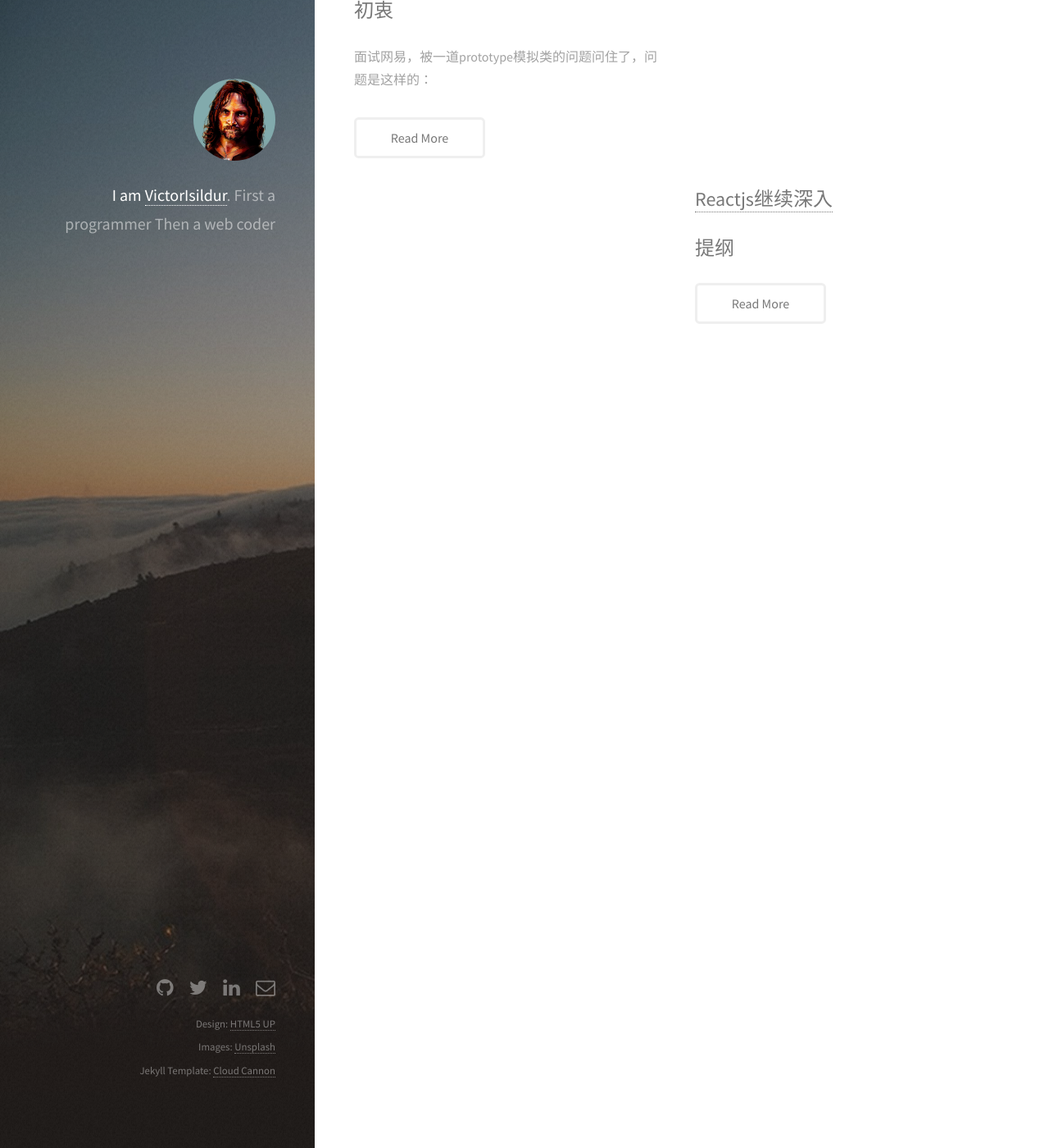
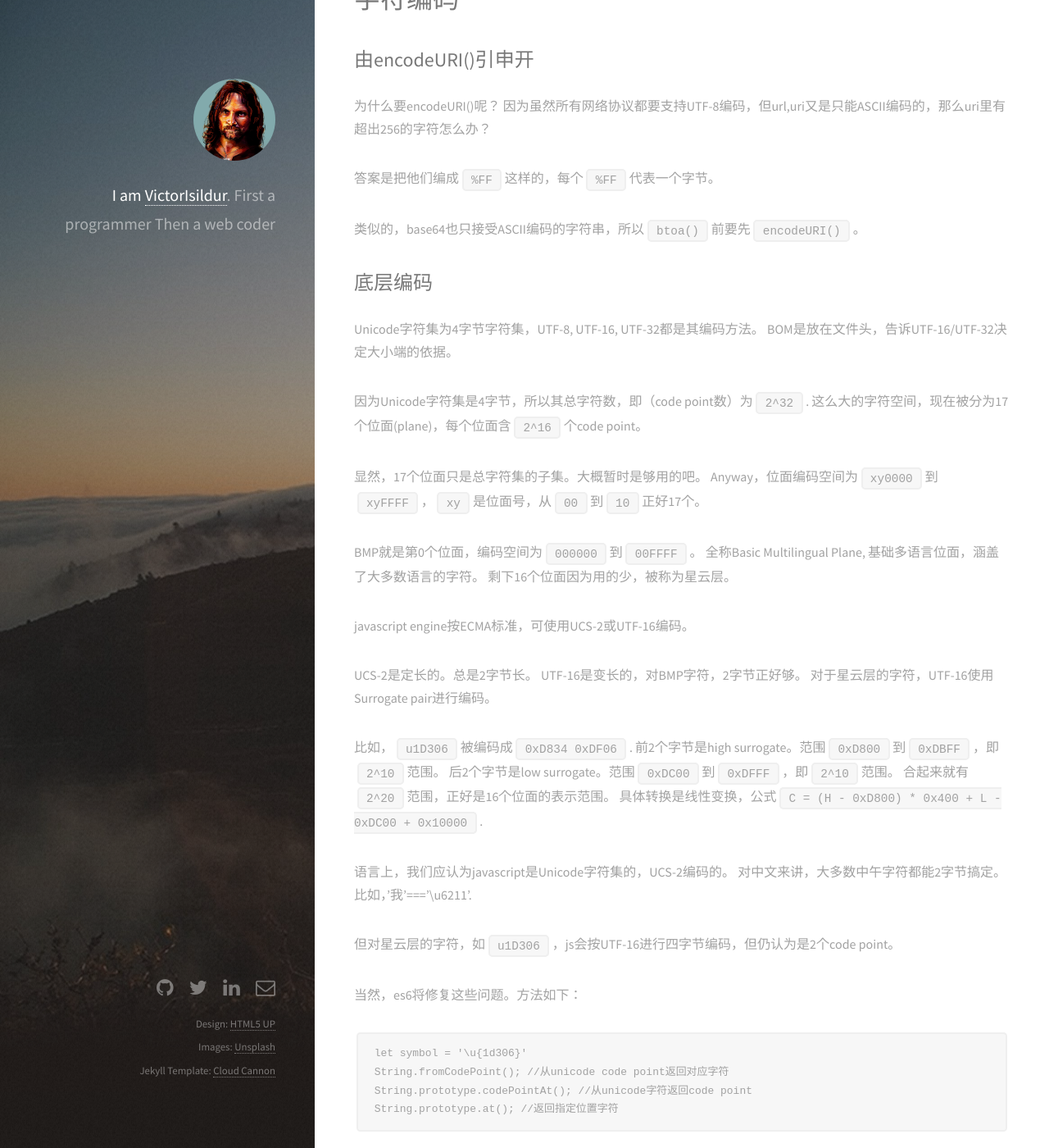
Before and after one commit to victorisildur/victorisildur.github.io, a Jekyll site: the page built from _posts/2015-08-25-native-javascript.markdown, in a window 1280 px wide and 1400 px high, scrolled down 1388 px. Shown: the whole window at 82% size. Built offline with Jekyll 4.4.1, drawn with Linux system fonts in a browser that asks for light colours.

Commit message:
doc: Unicode, UCS-2, UTF-16

````diff
--- a/_posts/2015-08-25-native-javascript.markdown
+++ b/_posts/2015-08-25-native-javascript.markdown
@@ -5,11 +5,11 @@
 categories: javascript
 ---
 
-## 初衷
+# 初衷
 
 面试网易，发现在事件处理上，对原生javascript掌握不够
 
-## 事件
+# 事件
 
 触发自定义事件:
 
@@ -38,9 +38,9 @@
 elem.dispatchEvent(event);
 ```
 
-## Element类
+# Element类
 
-# 判断节点tag
+## 判断节点tag
 
 ```javascript
     elem.tagName; // 'A', 'P', 'BUTTON'
@@ -48,3 +48,55 @@
 ```
 
 Element类的实例是有tagName属性的，Node是Element的父类，所以nodeName适用性更广。
+
+# 字符编码
+
+## 由encodeURI()引申开
+
+为什么要encodeURI()呢？ 因为虽然所有网络协议都要支持UTF-8编码，但url,uri又是只能ASCII编码的，那么uri里有超出256的字符怎么办？
+
+答案是把他们编成`%FF`这样的，每个`%FF`代表一个字节。
+
+类似的，base64也只接受ASCII编码的字符串，所以`btoa()`前要先`encodeURI()`。
+
+## 底层编码
+
+Unicode字符集为4字节字符集，UTF-8, UTF-16, UTF-32都是其编码方法。
+BOM是放在文件头，告诉UTF-16/UTF-32决定大小端的依据。
+
+因为Unicode字符集是4字节，所以其总字符数，即（code point数）为`2^32`.
+这么大的字符空间，现在被分为17个位面(plane)，每个位面含`2^16`个code point。
+
+显然，17个位面只是总字符集的子集。大概暂时是够用的吧。
+Anyway，位面编码空间为`xy0000`到`xyFFFF`，`xy`是位面号，从`00`到`10`正好17个。
+
+BMP就是第0个位面，编码空间为`000000`到`00FFFF`。
+全称Basic Multilingual Plane, 基础多语言位面，涵盖了大多数语言的字符。
+剩下16个位面因为用的少，被称为星云层。
+
+javascript engine按ECMA标准，可使用UCS-2或UTF-16编码。
+
+UCS-2是定长的。总是2字节长。
+UTF-16是变长的，对BMP字符，2字节正好够。
+对于星云层的字符，UTF-16使用Surrogate pair进行编码。
+
+比如，`u1D306`被编码成`0xD834 0xDF06`.
+前2个字节是high surrogate。范围`0xD800`到`0xDBFF`，即`2^10`范围。
+后2个字节是low surrogate。范围`0xDC00`到`0xDFFF`，即`2^10`范围。
+合起来就有`2^20`范围，正好是16个位面的表示范围。
+具体转换是线性变换，公式`C = (H - 0xD800) * 0x400 + L - 0xDC00 + 0x10000`.
+
+语言上，我们应认为javascript是Unicode字符集的，UCS-2编码的。
+对中文来讲，大多数中午字符都能2字节搞定。
+比如，'我'==='\u6211'.
+
+但对星云层的字符，如`u1D306`，js会按UTF-16进行四字节编码，但仍认为是2个code point。
+
+当然，es6将修复这些问题。方法如下：
+
+```javascript
+let symbol = '\u{1d306}'
+String.fromCodePoint(); //从unicode code point返回对应字符
+String.prototype.codePointAt(); //从unicode字符返回code point
+String.prototype.at(); //返回指定位置字符
+```
````
